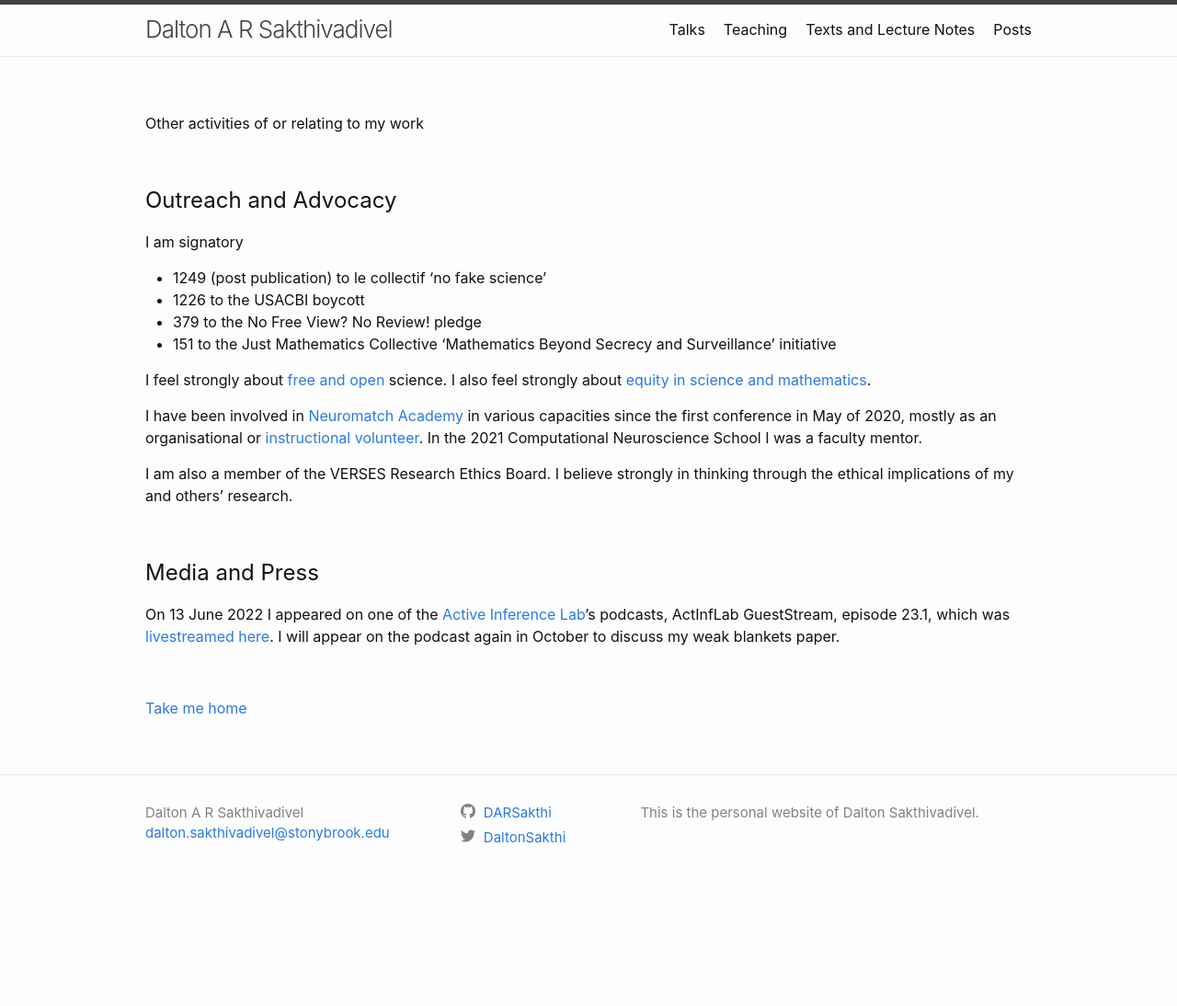
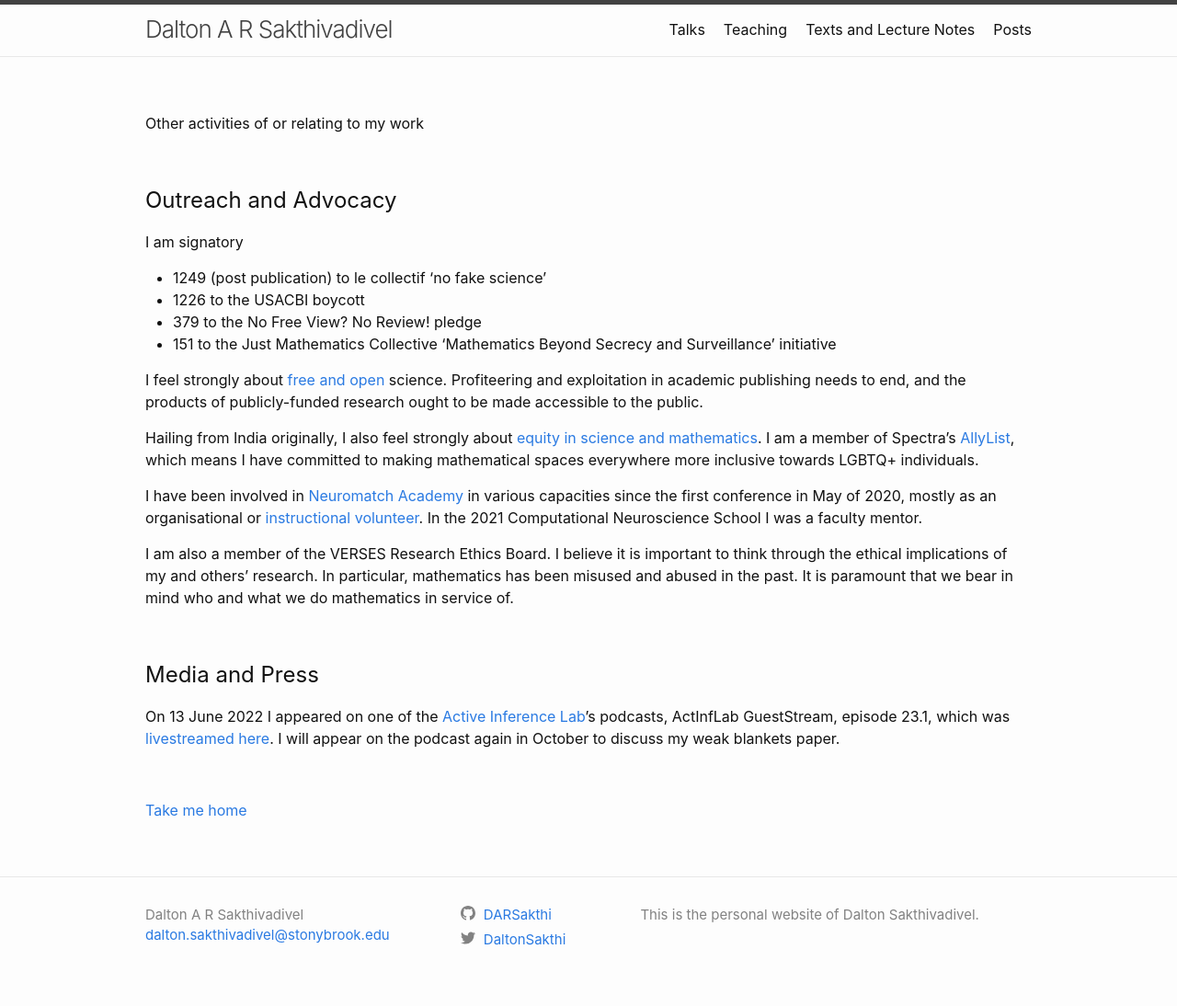
Before and after one commit to DARSakthi/DARSakthi.github.io, a Jekyll site: the page built from other.markdown, in a window 1280 px wide. Shown: the whole page at 92% size. Built offline with Jekyll 4.4.1, drawn with Linux system fonts in a browser that asks for light colours; before the commit the page ends 983 px from its top, so only the background shows below that.

Commit message:
Added material

```diff
--- a/other.markdown
+++ b/other.markdown
@@ -15,11 +15,13 @@ I am signatory
 - 379 to the No Free View? No Review! pledge
 - 151 to the Just Mathematics Collective 'Mathematics Beyond Secrecy and Surveillance' initiative
 
-I feel strongly about [free and open](https://julesh.com/2021/02/16/free-publishing/) science. I also feel strongly about [equity in science and mathematics](http://math.sfsu.edu/federico/).
+I feel strongly about [free and open](https://julesh.com/2021/02/16/free-publishing/) science. Profiteering and exploitation in academic publishing needs to end, and the products of publicly-funded research ought to be made accessible to the public.
+
+Hailing from India originally, I also feel strongly about [equity in science and mathematics](http://math.sfsu.edu/federico/). I am a member of Spectra's [AllyList](http://lgbtmath.org/People.html), which means I have committed to making mathematical spaces everywhere more inclusive towards LGBTQ+ individuals.
 
 I have been involved in [Neuromatch Academy](https://academy.neuromatch.io) in various capacities since the first conference in May of 2020, mostly as an organisational or [instructional volunteer](https://darsakthi.github.io/teaching/2020-NMA). In the 2021 Computational Neuroscience School I was a faculty mentor.
 
-I am also a member of the VERSES Research Ethics Board. I believe strongly in thinking through the ethical implications of my and others’ research.
+I am also a member of the VERSES Research Ethics Board. I believe it is important to think through the ethical implications of my and others’ research. In particular, mathematics has been misused and abused in the past. It is paramount that we bear in mind who and what we do mathematics in service of.
 
 &nbsp;
 
```
